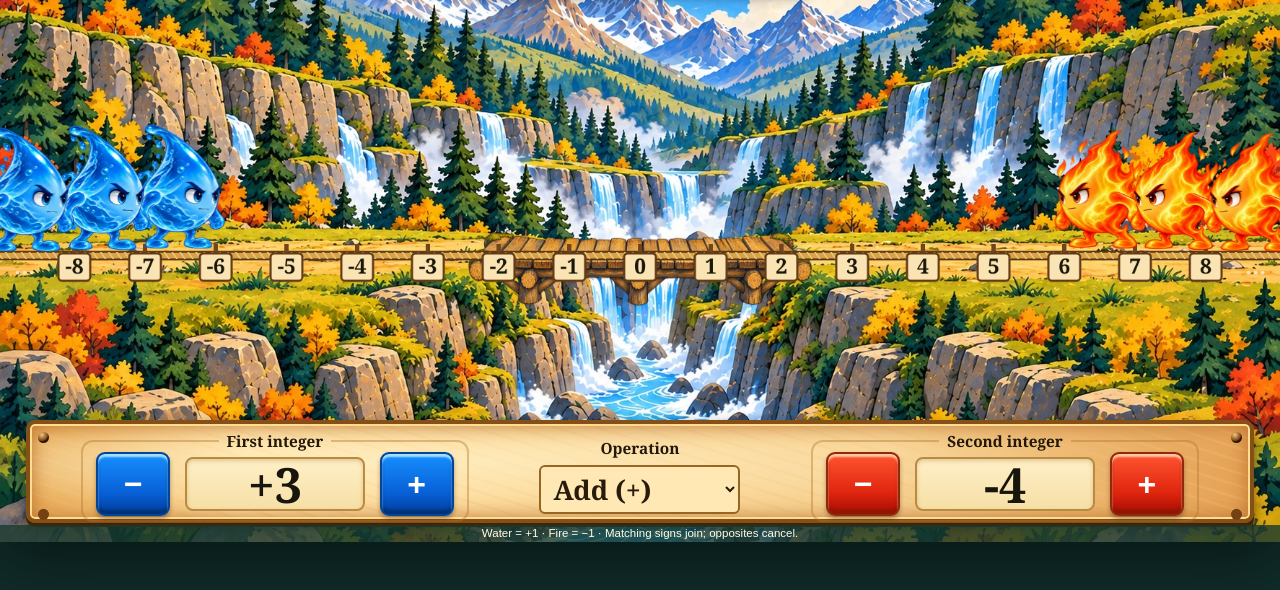
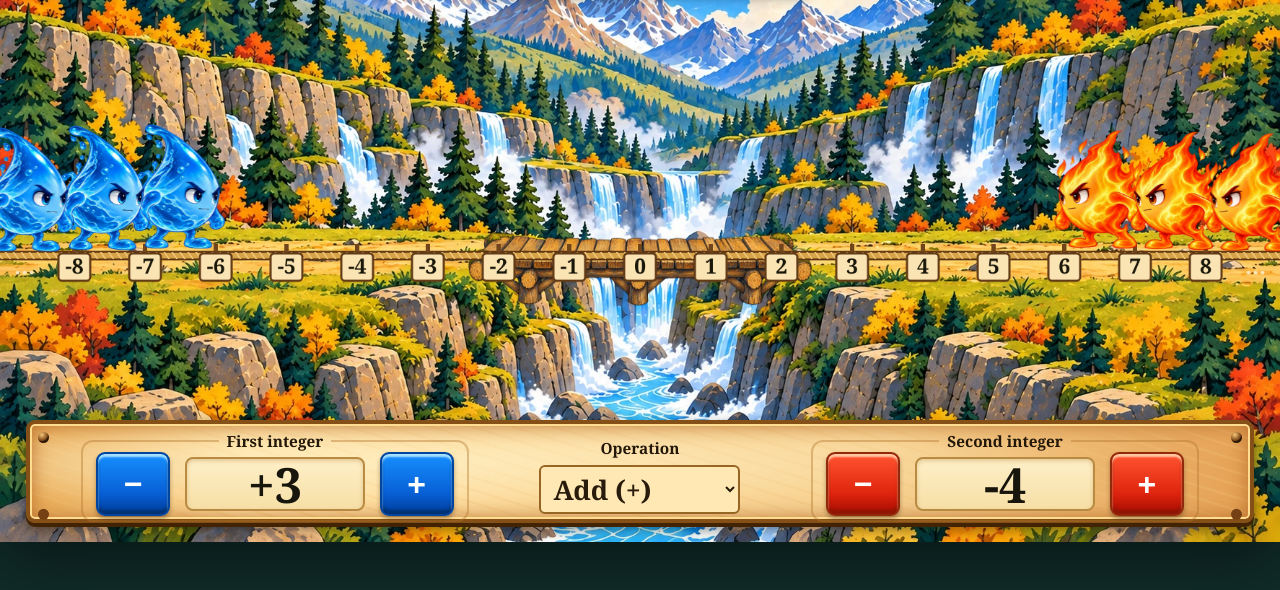
Before and after one commit to keeganfinlayson/integer-battles, a plain HTML site: page index.html in a window 1280 px wide. Shown: the part 178-768 px from the top of the page. Drawn offline with Linux system fonts and the light colour scheme.

Commit message:
Clear visible characters before map and remove bottom status strip

```diff
--- a/battle.js
+++ b/battle.js
@@ -48,7 +48,9 @@ function makeBattle(a,b,random=Math.random,operation='add'){
  }
  battle.finalExit=finalExit;battle.lastFireExit=finalExit;battle.end=Math.max(finalExit,battle.lastCancel?battle.lastCancel+.95:0);
  if(!units.length){battle.costumeStart=CHARGE_START;battle.release=CHARGE_START;battle.end=CHARGE_START;}
- battle.mapAt=mapTransitionTime(battle);
+ battle.drainAt=mapTransitionTime(battle);
+ battle.drainIds=battle.drainAt<battle.end?battle.units.filter(u=>{const p=pose(battle,u,battle.drainAt);return p&&p.x>=-SPRITE_SIZE&&p.x<=W+SPRITE_SIZE;}).map(u=>u.id):null;
+ battle.mapAt=battle.drainIds?Math.max(battle.drainAt,...battle.units.filter(u=>battle.drainIds.includes(u.id)).map(u=>u.exit||u.arrival)):battle.end;
  return battle;
 }
 function pose(b,u,t){
--- a/game.js
+++ b/game.js
@@ -96,7 +96,7 @@ function paintShield(value){
 function finish(){running=false;emblem.className='emblem '+(battle.result<0?'fire':battle.result>0?'water':'neutral');result.textContent=signed(battle.result);paintShield(battle.result);emblem.hidden=false;left.disabled=right.disabled=operation.disabled=false;document.querySelectorAll('[data-delta]').forEach(b=>b.disabled=false);sync();updateExpression(battle.result);status.textContent=expression.textContent;window.drawIntegerMap(ctx,journey,journey.end,battle.result<0?mapArtNegative:mapArtPositive,mapBridge);}
 function frame(now){
  if(journey){const t=(now-mapStart)/1000;window.drawIntegerMap(ctx,journey,t,battle.result<0?mapArtNegative:mapArtPositive,mapBridge);if(window.IntegerMap.sample(journey,t).done){finish();return;}raf=requestAnimationFrame(frame);return;}
- const t=(now-start)/1000;if(battle.stage){const message=t<model.CHARGE_START?'The characters get ready to run…':t<battle.costumeStart?'The front characters approach zero…':t<battle.release?(battle.conversion?(battle.b<0?'Fire lifts its hood and turns into water…':'Water lifts its hood and turns into fire…'):'The groups turn to join…'):battle.opposing?'Opposite units cancel in zero pairs…':battle.result<0?'Both groups run left together…':'Both groups run right together…';if(status.textContent!==message)status.textContent=message;}scenery();battle.units.slice().sort((a,b)=>a.lane-b.lane).forEach(u=>{const p=model.pose(battle,u,t);if(p)warrior(u,p);});battle.collisions.forEach(c=>{dissolve(c,t);steam(c,t);});
+ const t=(now-start)/1000;if(battle.stage){const message=t<model.CHARGE_START?'The characters get ready to run…':t<battle.costumeStart?'The front characters approach zero…':t<battle.release?(battle.conversion?(battle.b<0?'Fire lifts its hood and turns into water…':'Water lifts its hood and turns into fire…'):'The groups turn to join…'):battle.opposing?'Opposite units cancel in zero pairs…':battle.result<0?'Both groups run left together…':'Both groups run right together…';if(status.textContent!==message)status.textContent=message;}scenery();battle.units.slice().sort((a,b)=>a.lane-b.lane).forEach(u=>{const p=model.pose(battle,u,t);if(p&&(!battle.drainIds||t<battle.drainAt||battle.drainIds.includes(u.id)))warrior(u,p);});battle.collisions.forEach(c=>{dissolve(c,t);steam(c,t);});
  if(t>=battle.mapAt){journey=window.IntegerMap.makeJourney(battle.result);mapStart=now;game.classList.add('map-scene');status.textContent=battle.result===0?'All units canceled. Zero’s Crossing remains at 0.':'The '+Math.abs(battle.result)+' remaining units move '+(battle.result>0?'to the right.':'to the left.');window.drawIntegerMap(ctx,journey,0,battle.result<0?mapArtNegative:mapArtPositive,mapBridge);}
  raf=requestAnimationFrame(frame);
 }
--- a/style.css
+++ b/style.css
@@ -20,3 +20,6 @@ header{inset:2% auto auto 2%;width:18%}.title{width:100%;padding:5% 8%}.title sp
 
 /* Keep decorative rivets inside the compact expression panel. */
 .top-bar:before,.top-bar:after{top:50%;transform:translateY(-50%);width:6px;height:6px;box-shadow:none}
+
+/* Keep announcements available to assistive technology without a bottom strip. */
+#status{position:absolute;width:1px;height:1px;margin:-1px;padding:0;overflow:hidden;clip:rect(0,0,0,0);white-space:nowrap;border:0;background:none}
```
